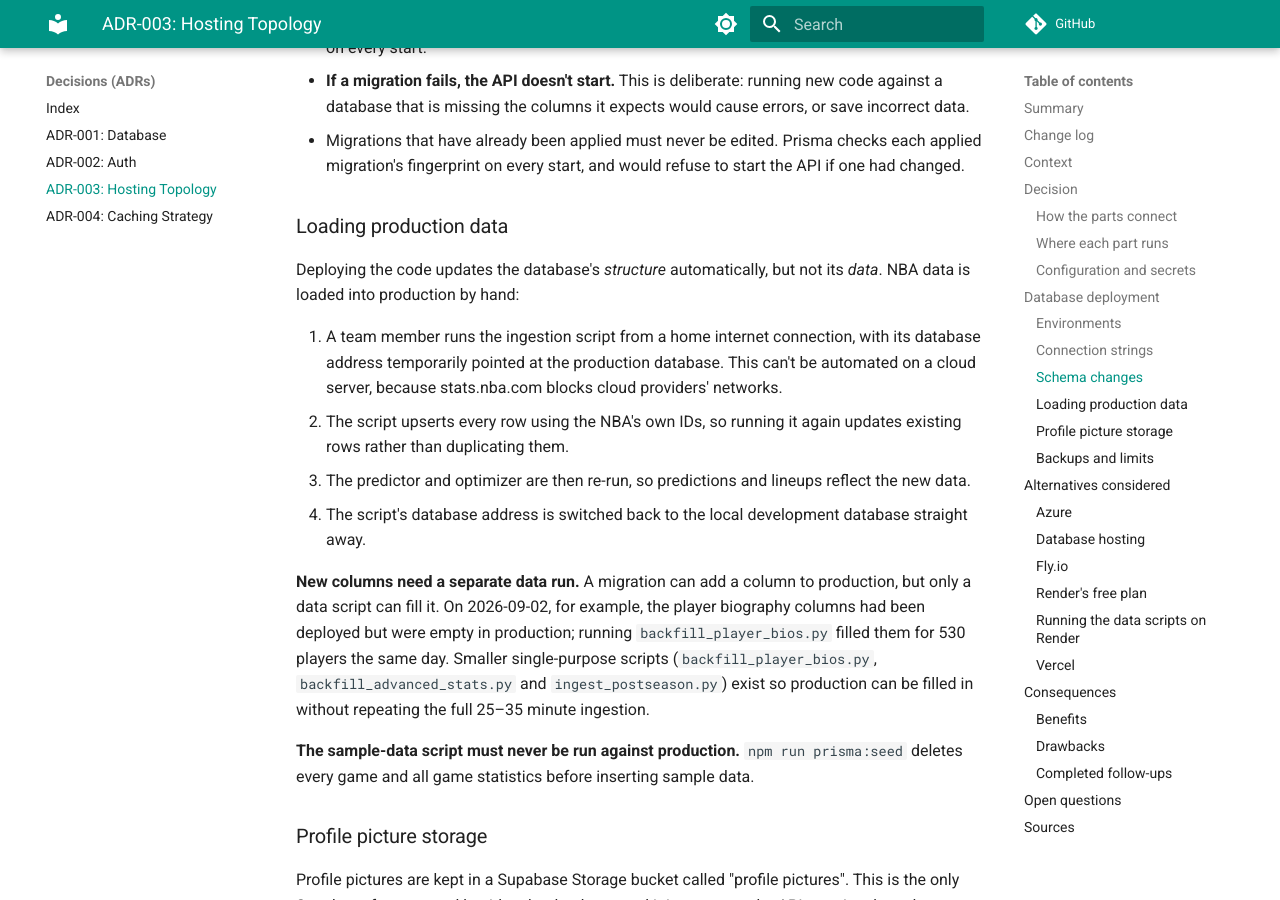
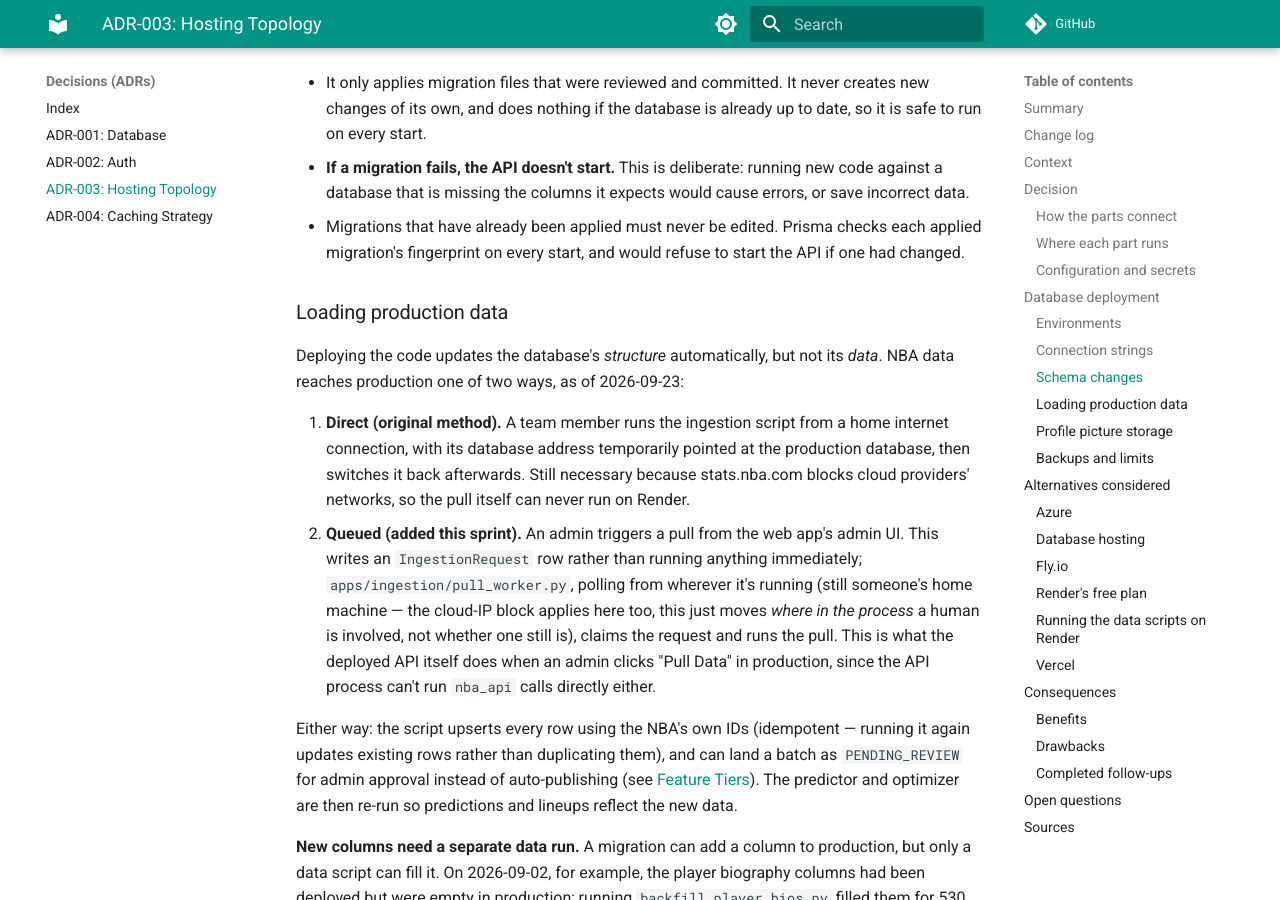
Before and after one commit to Sports-Analytics-Innovation-Platform/Innovation-Documentation-Website, an MkDocs documentation site: the page built from docs/decisions/adr-003-hosting-topology.md, in a window 1280 px wide and 900 px high, scrolled down 5840 px. Built offline with MkDocs 1.6.1 and Material for MkDocs 9.7.7, drawn with Linux system fonts in a browser that asks for light colours; comment, search, counter and statistics services are not loaded; some of the changed text lies outside the part shown.

Commit message:
docs: document the queued ingestion pull path in ADR-003
"Loading production data" and the matching open question only described
the original direct-script method (SSH-style: point the script at prod,
run it, point it back). The IngestionRequest/pull_worker.py queue added
this sprint is a real, additional way the same thing now happens — an
admin triggers it from the web UI instead of needing direct script
access, even though a human-run worker on a home connection still has
to claim and execute it (stats.nba.com's cloud-IP block doesn't go away).

Checked adr-004-caching-strategy.md, decisions/index.md,
user-feedback-methodology.md and feedback-survey.md — no changes needed,
all four are either still accurate or are fixed historical records
(the survey instrument and its actual results) that shouldn't be
rewritten after the fact.

```diff
--- a/docs/decisions/adr-003-hosting-topology.md
+++ b/docs/decisions/adr-003-hosting-topology.md
@@ -20,6 +20,7 @@ This document explains how these parts connect, how the database is deployed and
 
 | Date | Change |
 |---|---|
+| 2026-09-23 | Documented the queued ingestion pull (`IngestionRequest`/`pull_worker.py`), added alongside the original direct-script method — an admin can now trigger a pull from the web UI, though a human-run worker on a home connection still has to claim it. |
 | 2026-09-14 | Updated to match the live deployment. Schema changes are now applied automatically when the API starts, the API uses two database connection strings, Supabase file storage is used for profile pictures, the data scripts run on a team member's computer, and the database has no automatic backups. Added the [Database deployment](#database-deployment) section. |
 | 2026-08-24 | A *pinger* (a service that sends the API a request at regular intervals) now stops it from going to sleep, removing the start-up delay described under [Render's free plan](#renders-free-plan). |
 | 2026-08-19 | The first plan, based on Microsoft Azure, was replaced with Cloudflare Pages, Render and Supabase (see [Azure](#azure)). |
@@ -150,12 +151,12 @@ Render starts the API with `npx prisma migrate deploy && npm start`, and has don
 
 ### Loading production data
 
-Deploying the code updates the database's *structure* automatically, but not its *data*. NBA data is loaded into production by hand:
+Deploying the code updates the database's *structure* automatically, but not its *data*. NBA data reaches production one of two ways, as of 2026-09-23:
 
-1. A team member runs the ingestion script from a home internet connection, with its database address temporarily pointed at the production database. This can't be automated on a cloud server, because stats.nba.com blocks cloud providers' networks.
-2. The script upserts every row using the NBA's own IDs, so running it again updates existing rows rather than duplicating them.
-3. The predictor and optimizer are then re-run, so predictions and lineups reflect the new data.
-4. The script's database address is switched back to the local development database straight away.
+1. **Direct (original method).** A team member runs the ingestion script from a home internet connection, with its database address temporarily pointed at the production database, then switches it back afterwards. Still necessary because stats.nba.com blocks cloud providers' networks, so the pull itself can never run on Render.
+2. **Queued (added this sprint).** An admin triggers a pull from the web app's admin UI. This writes an `IngestionRequest` row rather than running anything immediately; `apps/ingestion/pull_worker.py`, polling from wherever it's running (still someone's home machine — the cloud-IP block applies here too, this just moves *where in the process* a human is involved, not whether one still is), claims the request and runs the pull. This is what the deployed API itself does when an admin clicks "Pull Data" in production, since the API process can't run `nba_api` calls directly either.
+
+Either way: the script upserts every row using the NBA's own IDs (idempotent — running it again updates existing rows rather than duplicating them), and can land a batch as `PENDING_REVIEW` for admin approval instead of auto-publishing (see [Feature Tiers](../design/feature-tiers.md)). The predictor and optimizer are then re-run so predictions and lineups reflect the new data.
 
 **New columns need a separate data run.** A migration can add a column to production, but only a data script can fill it. On 2026-09-02, for example, the player biography columns had been deployed but were empty in production; running `backfill_player_bios.py` filled them for 530 players the same day. Smaller single-purpose scripts (`backfill_player_bios.py`, `backfill_advanced_stats.py` and `ingest_postseason.py`) exist so production can be filled in without repeating the full 25–35 minute ingestion.
 
@@ -248,7 +249,7 @@ Vercel was considered first for the website because it is simple to set up. Its
 ## Open questions
 
 1. **Backups.** Should the database be exported on a schedule (for example, a weekly automated `supabase db dump` saved outside Supabase), or should the project move to Supabase's paid plan before final submission? User data can't be recreated if it is lost.
-2. **Keeping data current.** Who will run ingestion between now and submission, and how often?
+2. **Keeping data current.** ⚠️ Partially answered 2026-09-23: an admin can now *trigger* a pull from the web app rather than only via direct script access (see [Loading production data](#loading-production-data)), but a human still has to be running `pull_worker.py` on a home connection to actually claim and execute it — the "who, how often" question is softer than it was, not closed.
 3. **Server region.** The API runs in Render's default region (Oregon, USA). Would a region closer to South Africa noticeably improve response times?
 4. **Domain names.** Should both apps get custom domain names, or keep the default `onrender.com` and `pages.dev` addresses for the demonstration?
 
@@ -270,4 +271,4 @@ External:
 
 ---
 
-*AI Declaration: The preceding document was generated with the assistance of the following: Claude-Web[Claude Sonnet 5], Qoder[Qoder Lite], Claude-Code[Claude Opus 5]*
+*AI Declaration: The preceding document was generated with the assistance of the following: Claude-Web[Claude Sonnet 5], Qoder[Qoder Lite], Claude-Code[Claude Opus 5], Claude-Code[Claude Sonnet 5] (2026-09-23: documented the queued ingestion pull)*
```
